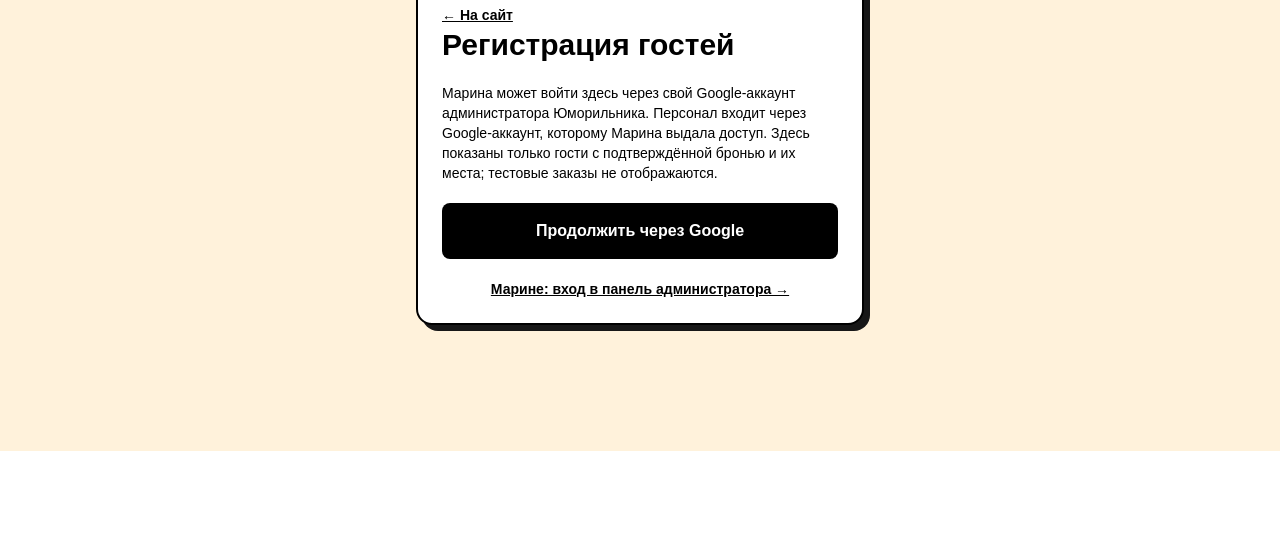
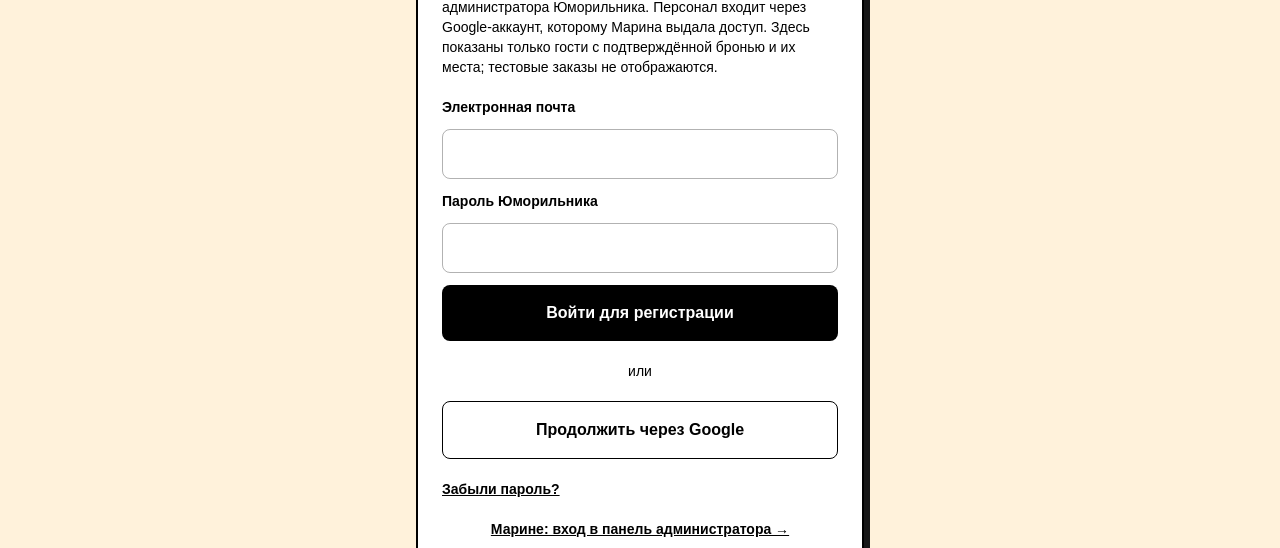
Before and after one commit to darshabloom/yumorilnik, a Next.js app: page /staff/login in a window 1280 px wide. Shown: the part 229-777 px from the top of the page. Built offline with nearby package versions, Linux system fonts and the light colour scheme; no server answers.

Commit message:
Support direct staff password login in Home Screen app

```diff
--- a/app/staff/login/page.tsx
+++ b/app/staff/login/page.tsx
@@ -1,5 +1,5 @@
 "use client";
-import {useState} from "react";
+import {FormEvent,useEffect,useState} from "react";
 import Link from "next/link";
 import {useRouter} from "next/navigation";
 import {supabase} from "@/lib/supabaseClient";
@@ -9,6 +9,11 @@ export default function StaffLogin(){
  const router=useRouter();
  const [busy,setBusy]=useState(false);
  const [error,setError]=useState("");
+ const [email,setEmail]=useState(""),[password,setPassword]=useState("");
+ const [standalone,setStandalone]=useState(false);
+ useEffect(()=>{setStandalone(window.matchMedia("(display-mode: standalone)").matches || Boolean((navigator as Navigator & {standalone?:boolean}).standalone));void supabase.auth.getUser().then(({data})=>{if(data.user)router.replace("/staff/check-in")}).catch(()=>{});},[router]);
+ async function passwordLogin(e:FormEvent<HTMLFormElement>){e.preventDefault();setBusy(true);setError("");try{const {data,error:signInError}=await supabase.auth.signInWithPassword({email:email.trim(),password});if(signInError)throw signInError;if(!data.user)throw Error("Unable to verify account");router.replace("/staff/check-in");router.refresh();}catch(err){setError(err instanceof Error?err.message:String(err));}finally{setBusy(false);}}
+
  async function login(){
   setBusy(true);setError("");
   try{
@@ -29,7 +34,16 @@ export default function StaffLogin(){
    <h1 className="text-3xl font-black">{en?"Event staff check-in":"Регистрация гостей"}</h1>
    <p className="text-sm">{en?"Marina can sign in here with her Yumorilnik administrator Google account. Event staff use the Google account granted access by Marina. Check-in displays real confirmed guests and their seats; sandbox test bookings are excluded.":"Марина может войти здесь через свой Google-аккаунт администратора Юморильника. Персонал входит через Google-аккаунт, которому Марина выдала доступ. Здесь показаны только гости с подтверждённой бронью и их места; тестовые заказы не отображаются."}</p>
    {error&&<p role="alert" className="rounded bg-red-100 p-3 text-sm text-red-900">{error}</p>}
-   <button type="button" disabled={busy} onClick={()=>void login()} className="w-full rounded-lg bg-black p-4 font-bold text-white disabled:opacity-50">{en?"Continue with Google":"Продолжить через Google"}</button>
+   {standalone&&<p className="rounded-lg bg-[#fff2db] p-3 text-sm">{en?"Home Screen app: use your personal Yumorilnik password below. To set one, first sign in with Google in Safari and open Staff app access.":"На главном экране: войдите с личным паролем Юморильника. Для его установки сначала войдите через Google в Safari и откройте «Доступ с телефона»."}</p>}
+   <form onSubmit={e=>void passwordLogin(e)} className="space-y-3">
+    <label className="block text-sm font-semibold" htmlFor="staff-email">{en?"Email":"Электронная почта"}</label>
+    <input id="staff-email" type="email" required autoComplete="username" value={email} onChange={e=>setEmail(e.target.value)} className="w-full rounded-lg border border-black/30 p-3"/>
+    <label className="block text-sm font-semibold" htmlFor="staff-password">{en?"Yumorilnik password":"Пароль Юморильника"}</label>
+    <input id="staff-password" type="password" required autoComplete="current-password" value={password} onChange={e=>setPassword(e.target.value)} className="w-full rounded-lg border border-black/30 p-3"/>
+    <button type="submit" disabled={busy} className="w-full rounded-lg bg-black p-4 font-bold text-white disabled:opacity-50">{en?"Sign in for check-in":"Войти для регистрации"}</button>
+   </form>
+   {!standalone&&<><p className="text-center text-sm">{en?"or":"или"}</p><button type="button" disabled={busy} onClick={()=>void login()} className="w-full rounded-lg border border-black p-4 font-bold disabled:opacity-50">{en?"Continue with Google":"Продолжить через Google"}</button></>}
+   <Link href="/admin/forgot-password" className="block text-sm font-semibold underline">{en?"Forgot password?":"Забыли пароль?"}</Link>
    <Link href="/admin/login" className="block text-center text-sm font-semibold underline">{en?"Marina: open full admin login →":"Марине: вход в панель администратора →"}</Link>
   </section>
  </main>;
```
